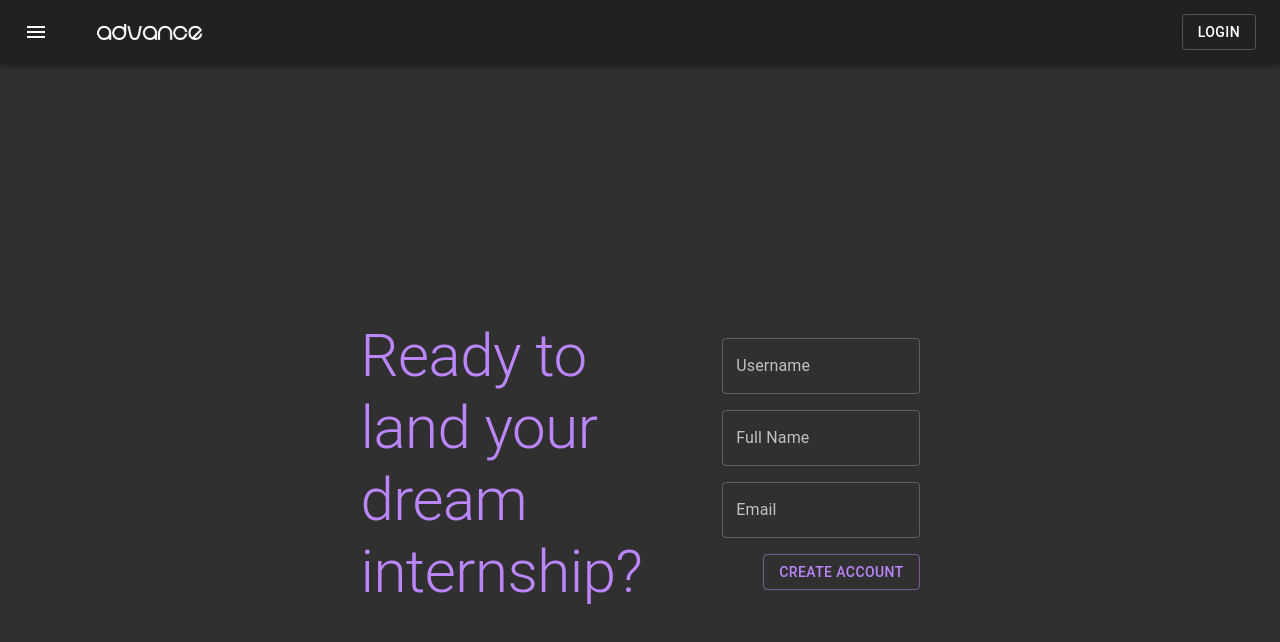
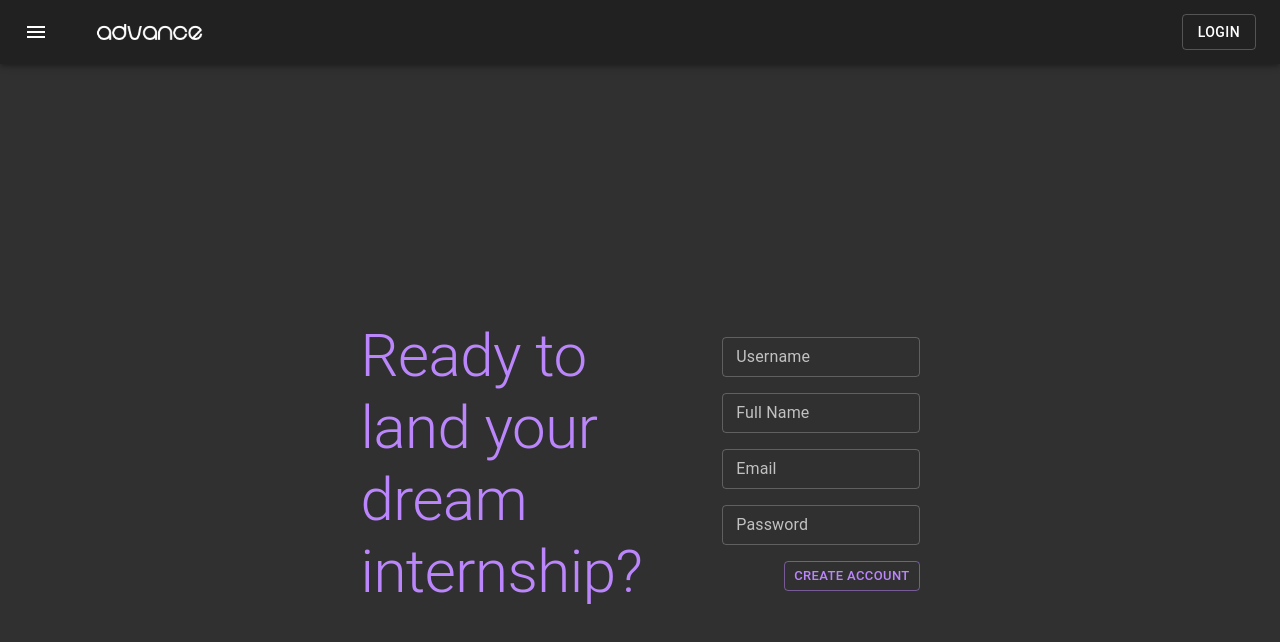
Before and after one commit to Virtual-Advance-Academy/frontend, a React (Create React App) app: page / in a window 1280 px wide. Shown: the top 642 px of the page. Built offline with nearby package versions, Linux system fonts and the light colour scheme.

Commit message:
Added new field and made fields smaller

```diff
--- a/src/screens/Home.js
+++ b/src/screens/Home.js
@@ -1,6 +1,5 @@
 import React from 'react'
 import { makeStyles } from '@material-ui/core/styles';
-import Page from '../shared/Page';
 import { Typography, TextField, Grid, Button } from '@material-ui/core';
 
 const Home = () => {
@@ -17,16 +16,19 @@ const Home = () => {
             </Grid>
             <Grid component="form" item container direction="column" xs={10} sm={2} spacing={2}>
                 <Grid item>
-                    <TextField id="username" label="Username" variant="outlined" fullWidth />
+                    <TextField id="username" label="Username" variant="outlined" fullWidth size="small" />
                 </Grid>
                 <Grid item>
-                    <TextField id="fullName" label="Full Name" variant="outlined" fullWidth />
+                    <TextField id="fullName" label="Full Name" variant="outlined" fullWidth size="small" />
                 </Grid>
                 <Grid item>
-                    <TextField id="email4" label="Email" variant="outlined" fullWidth />
+                    <TextField id="email" label="Email" variant="outlined" fullWidth size="small" />
+                </Grid>
+                <Grid item>
+                    <TextField id="password" type="password" label="Password" variant="outlined" fullWidth size="small" />
                 </Grid>
                 <Grid item justify="flex-end" container>
-                    <Button variant="outlined" color="primary">Create Account</Button>
+                    <Button variant="outlined" color="primary" size="small">Create Account</Button>
                 </Grid>
             </Grid>
         </Grid>
```
